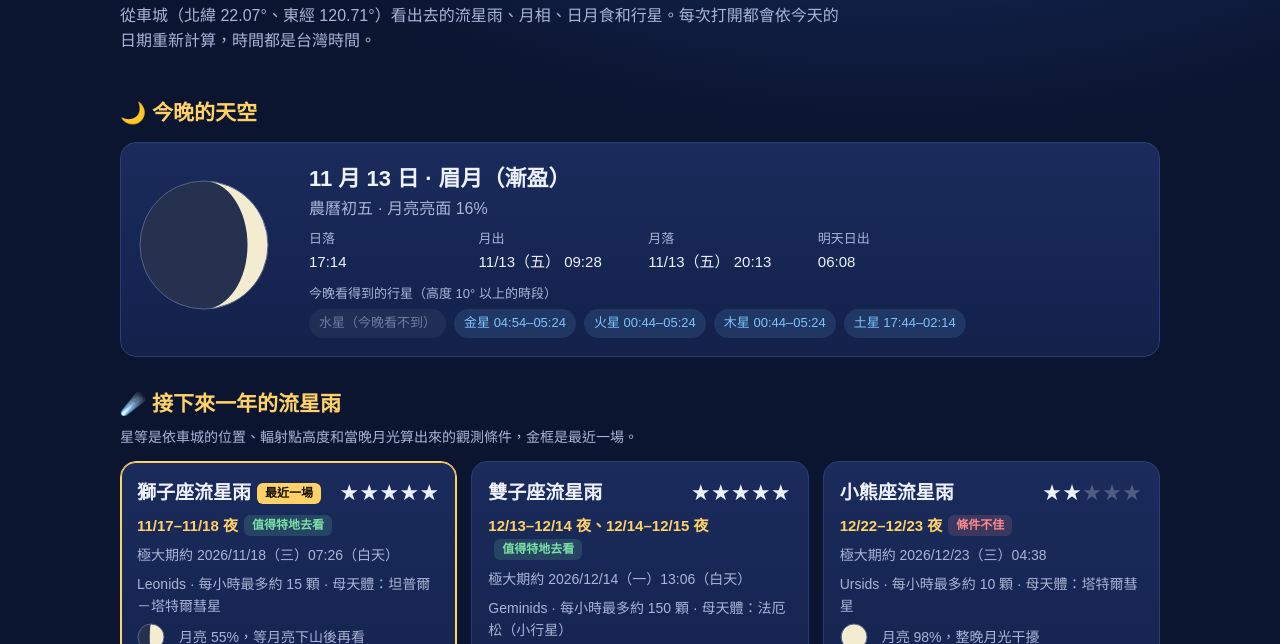
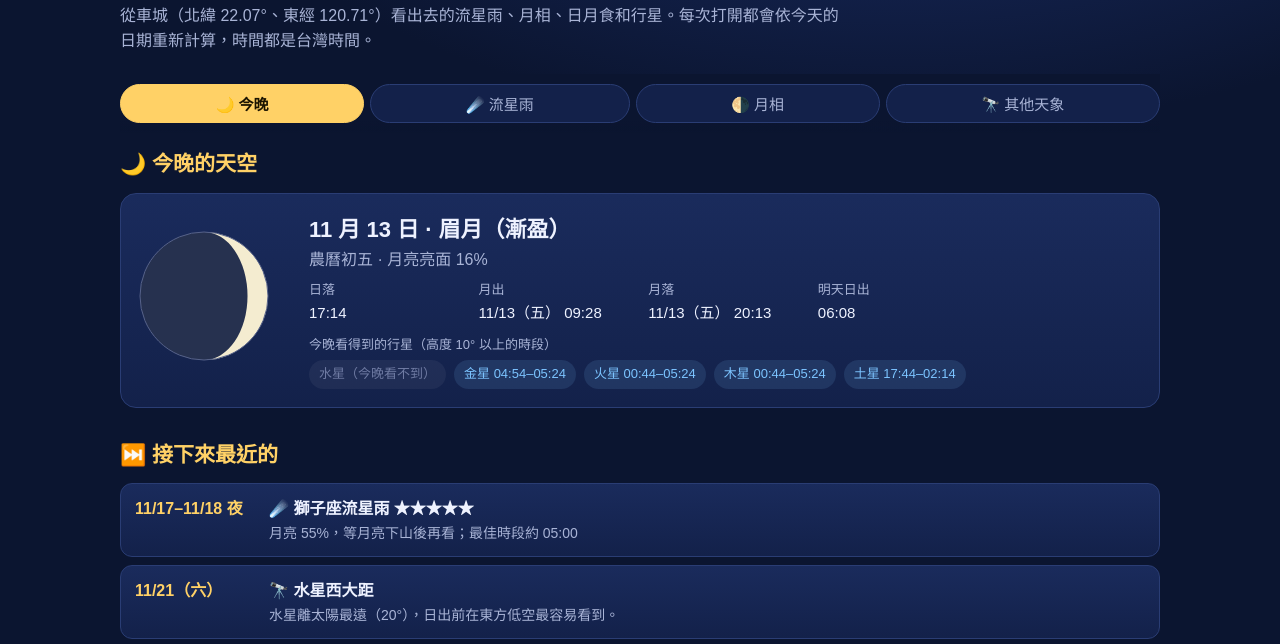
Before and after one commit to cces026/cces-crux-tool, a plain HTML site: page sky/index.html in a window 1280 px wide. Shown: the part 148-792 px from the top of the page. Drawn offline with Linux system fonts and the light colour scheme.

Commit message:
天空大事改成頁簽：今晚／流星雨／月相／其他天象，支援 #網址直達
Co-Authored-By: Claude Opus 5.5 <noreply@anthropic.com>
Claude-Session: https://claude.ai/code/session_01CL77GXWeqrRzmGXtdchvG9

```diff
--- a/sky/index.html
+++ b/sky/index.html
@@ -68,8 +68,16 @@ h2{font-size:21px;margin:30px 0 12px;color:var(--gold)}
 .ev .tt{font-weight:700}
 .ev .ds{color:var(--tx2);font-size:14px}
 .hint{color:var(--tx2);font-size:13px;margin-top:10px}
+.tabs{position:sticky;top:0;z-index:5;display:flex;gap:6px;overflow-x:auto;padding:10px 0;margin:8px 0 4px;background:linear-gradient(var(--bg) 80%,transparent)}
+.tabs button{flex:1 0 auto;background:var(--card);color:var(--tx2);border:1px solid var(--line);border-radius:999px;padding:8px 16px;font-size:15px;cursor:pointer;font-family:inherit}
+.tabs button[aria-selected="true"]{background:var(--gold);color:#1a1300;border-color:var(--gold);font-weight:700}
+.tp{display:none}.tp.on{display:block}
+.tp>h2:first-child{margin-top:14px}
+@media print{.tabs{display:none}.tp{display:block}}
 footer{max-width:1080px;margin:0 auto;padding:24px 20px 48px;color:var(--tx2);font-size:13px;border-top:1px solid var(--line)}
 @media (max-width:640px){
+ .tabs button{padding:8px 10px;font-size:14px}
+ .kv{grid-template-columns:1fr 1fr}
  .tonight{grid-template-columns:1fr;justify-items:center;text-align:center}
  .day{min-height:66px;padding:4px 1px}.day .lu,.day .mt{display:none}
  .ev{grid-template-columns:1fr;gap:2px}
@@ -88,14 +96,27 @@ footer{max-width:1080px;margin:0 auto;padding:24px 20px 48px;color:var(--tx2);fo
   <p class="lead">從車城（北緯 22.07°、東經 120.71°）看出去的流星雨、月相、日月食和行星。每次打開都會依今天的日期重新計算，時間都是台灣時間。</p>
 </header>
 <main>
+  <nav class="tabs" role="tablist">
+    <button role="tab" data-t="tonight">🌙 今晚</button>
+    <button role="tab" data-t="meteor">☄️ 流星雨</button>
+    <button role="tab" data-t="moon">🌗 月相</button>
+    <button role="tab" data-t="events">🔭 其他天象</button>
+  </nav>
+  <section class="tp" id="tp-tonight">
   <h2>🌙 今晚的天空</h2>
   <div class="panel tonight" id="tonight"></div>
+  <h2>⏭️ 接下來最近的</h2>
+  <div class="evlist" id="soon"></div>
 
+  </section>
+  <section class="tp" id="tp-meteor">
   <h2>☄️ 接下來一年的流星雨</h2>
   <p class="sub">星等是依車城的位置、輻射點高度和當晚月光算出來的觀測條件，金框是最近一場。</p>
   <div class="meteors" id="meteors"></div>
   <p class="hint">「每小時最多」是在完全黑暗、輻射點在頭頂時的理想數字（ZHR）。在車城實際看到的通常只有它的三分之一到一半，有路燈的地方更少。峰值時間有半天左右的誤差，前後一晚也值得看。</p>
 
+  </section>
+  <section class="tp" id="tp-moon">
   <h2>🌗 月相月曆</h2>
   <div class="panel">
     <div class="calnav"><button id="prev" aria-label="上個月">◀</button><div class="ttl" id="calttl"></div><button id="next" aria-label="下個月">▶</button><button id="thism">回到這個月</button></div>
@@ -104,9 +125,12 @@ footer{max-width:1080px;margin:0 auto;padding:24px 20px 48px;color:var(--tx2);fo
     <p class="hint">日期下的小字是農曆日（初一＝新月那天）。藍底的日子是流星雨極大期。</p>
   </div>
 
+  </section>
+  <section class="tp" id="tp-events">
   <h2>🔭 其他天象（接下來一年）</h2>
   <div class="evlist" id="events"></div>
   <p class="hint">日月食只列在車城看得到的。行星「衝」的前後一個月，整晚都看得到那顆行星，是觀察的好時機。</p>
+  </section>
 </main>
 <footer>
   天象由 <a href="https://github.com/cosinekitty/astronomy">Astronomy Engine</a>（Don Cross，MIT 授權）即時計算；流星雨極大期依國際流星組織（IMO）公布的太陽黃經推算。© 車城國小 南十字天文台
@@ -364,7 +388,24 @@ for(const [b,zh] of [['Mercury','水星'],['Venus','金星']]){
    }
  }}
 EV.sort((a,b)=>a.t-b.t);
+{const nm=MET.find(x=>x.isNext);const ne=EV.slice(0,2);
+ document.getElementById('soon').innerHTML=(nm?`<a href="#meteor" style="text-decoration:none;color:inherit"><div class="ev"><div class="dt">${nm.nightLbl.split('、')[0]}</div><div><div class="tt">☄️ ${nm.zh} ${'★'.repeat(nm.stars)}</div><div class="ds">${nm.moonTxt}；${nm.bestTxt}</div></div></div></a>`:'')+
+ ne.map(e=>`<a href="#events" style="text-decoration:none;color:inherit"><div class="ev"><div class="dt">${fDate(e.t)}</div><div><div class="tt">🔭 ${e.tt}</div><div class="ds">${e.ds}</div></div></div></a>`).join('');}
 document.getElementById('events').innerHTML=EV.map(e=>`<div class="ev"><div class="dt">${fDate(e.t)}<br><span style="font-weight:400;color:var(--tx2);font-size:13px">${tw(e.t).y}</span></div><div><div class="tt">${e.tt}</div><div class="ds">${e.ds}</div></div></div>`).join('')||'<p class="hint">接下來一年沒有算到特別的天象。</p>';
+})();
+</script>
+<script>
+(function(){
+  const bs=[...document.querySelectorAll('.tabs button')];
+  function show(t,push){
+    if(!document.getElementById('tp-'+t))t='tonight';
+    bs.forEach(b=>b.setAttribute('aria-selected',b.dataset.t===t));
+    document.querySelectorAll('.tp').forEach(p=>p.classList.toggle('on',p.id==='tp-'+t));
+    if(push)history.replaceState(null,'','#'+t);
+  }
+  bs.forEach(b=>b.onclick=()=>{show(b.dataset.t,true);window.scrollTo({top:document.querySelector('.tabs').offsetTop-4,behavior:'smooth'});});
+  window.addEventListener('hashchange',()=>show(location.hash.slice(1)));
+  show(location.hash.slice(1)||'tonight');
 })();
 </script>
 </body>
```
